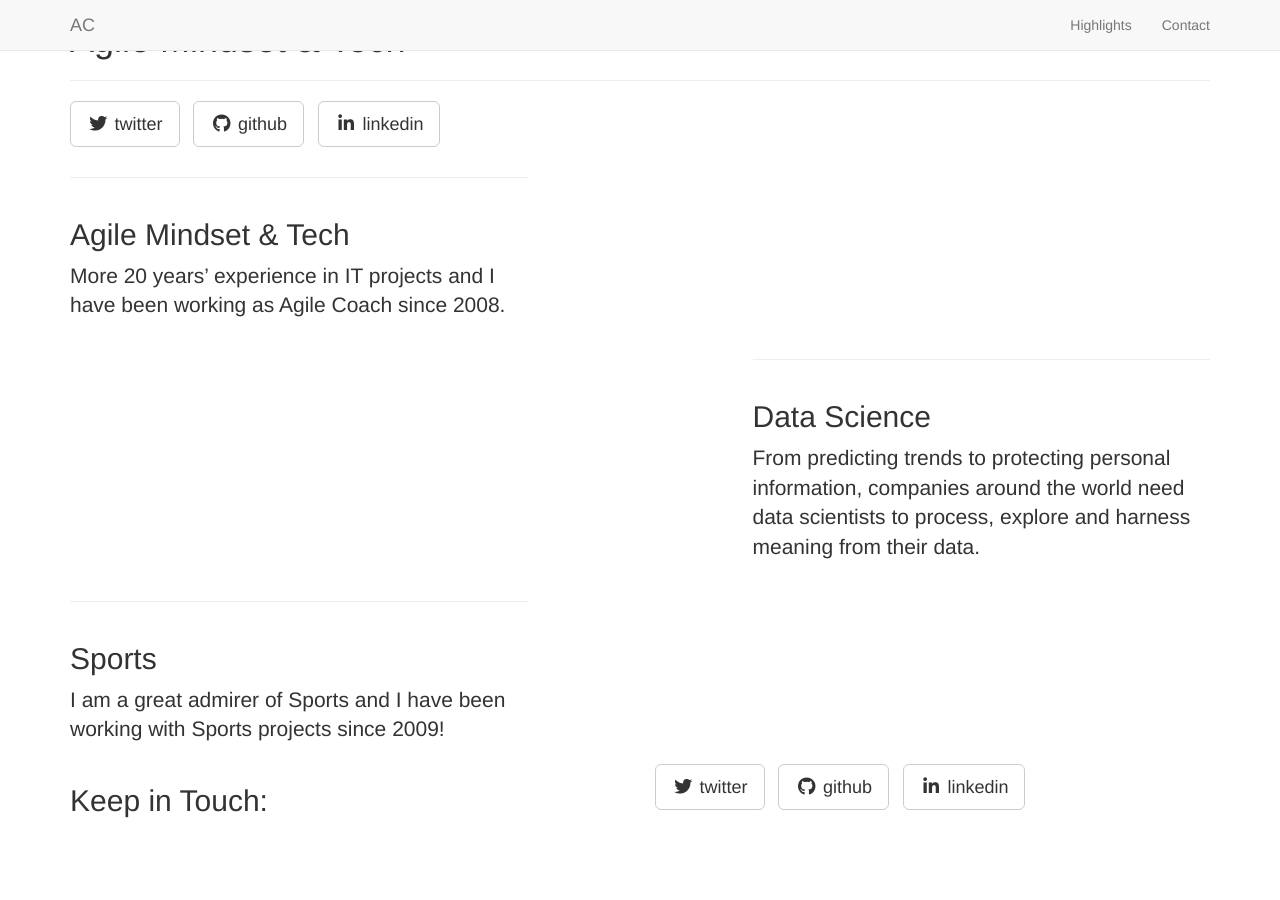
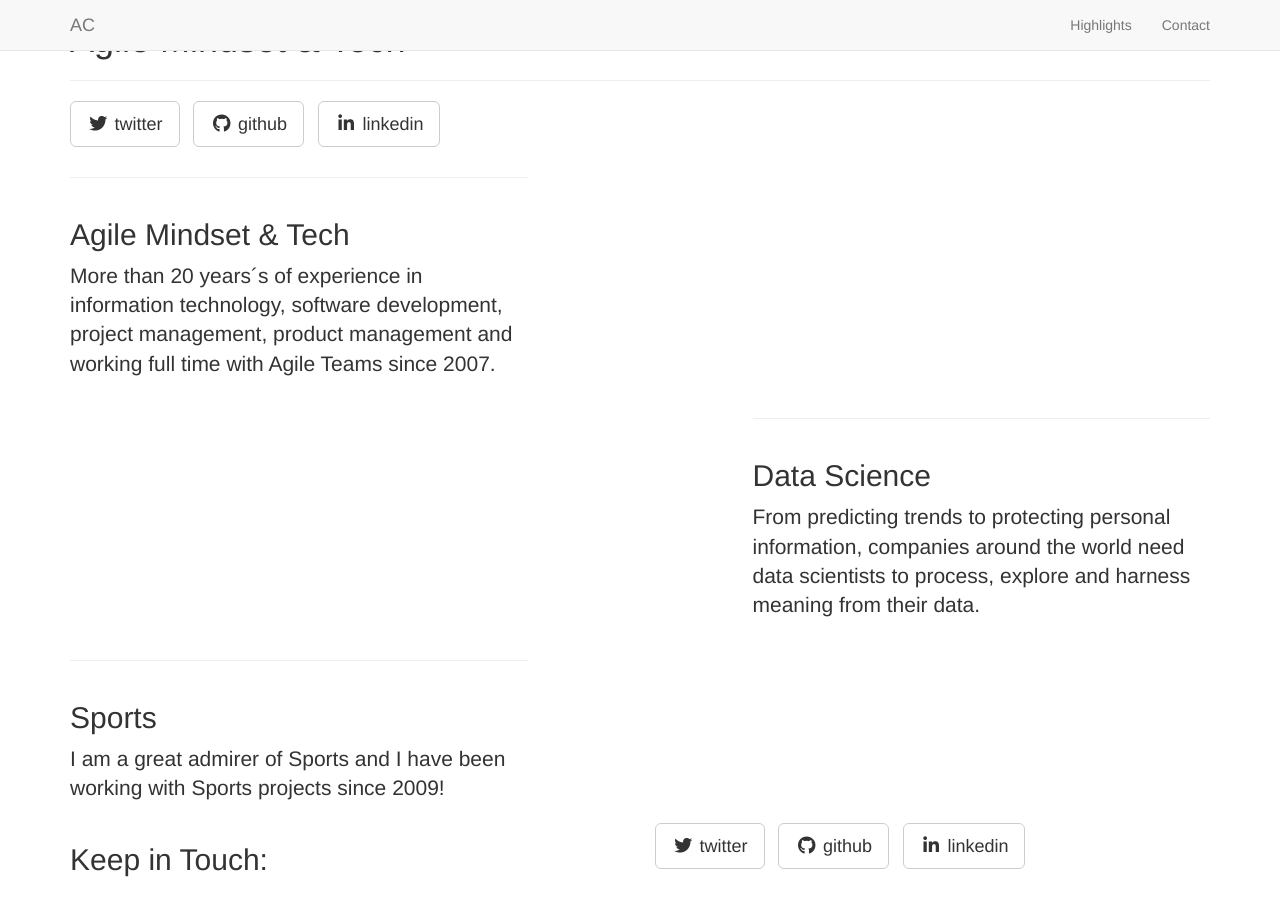
Before and after one commit to andrecataldo/andrecataldo.github.io, a Jekyll site: the page built from _posts/2014-09-21-services-1.markdown, in a window 1280 px wide. Built offline with Jekyll 4.4.1, drawn with Linux system fonts in a browser that asks for light colours; nearby versions of some CDN libraries; library files that are not in the unit come from our copies.

Commit message:
Alteração de texto sobre tech

```diff
--- a/_posts/2014-09-21-services-1.markdown
+++ b/_posts/2014-09-21-services-1.markdown
@@ -5,4 +5,4 @@ category: Services
 title: Agile Mindset & Tech
 description: |
 ---
-  More 20 years’ experience in IT projects and I have been working as Agile Coach since 2008.
+  More than 20 years´s of experience in information technology, software development, project management, product management and working full time with Agile Teams since 2007.
```
